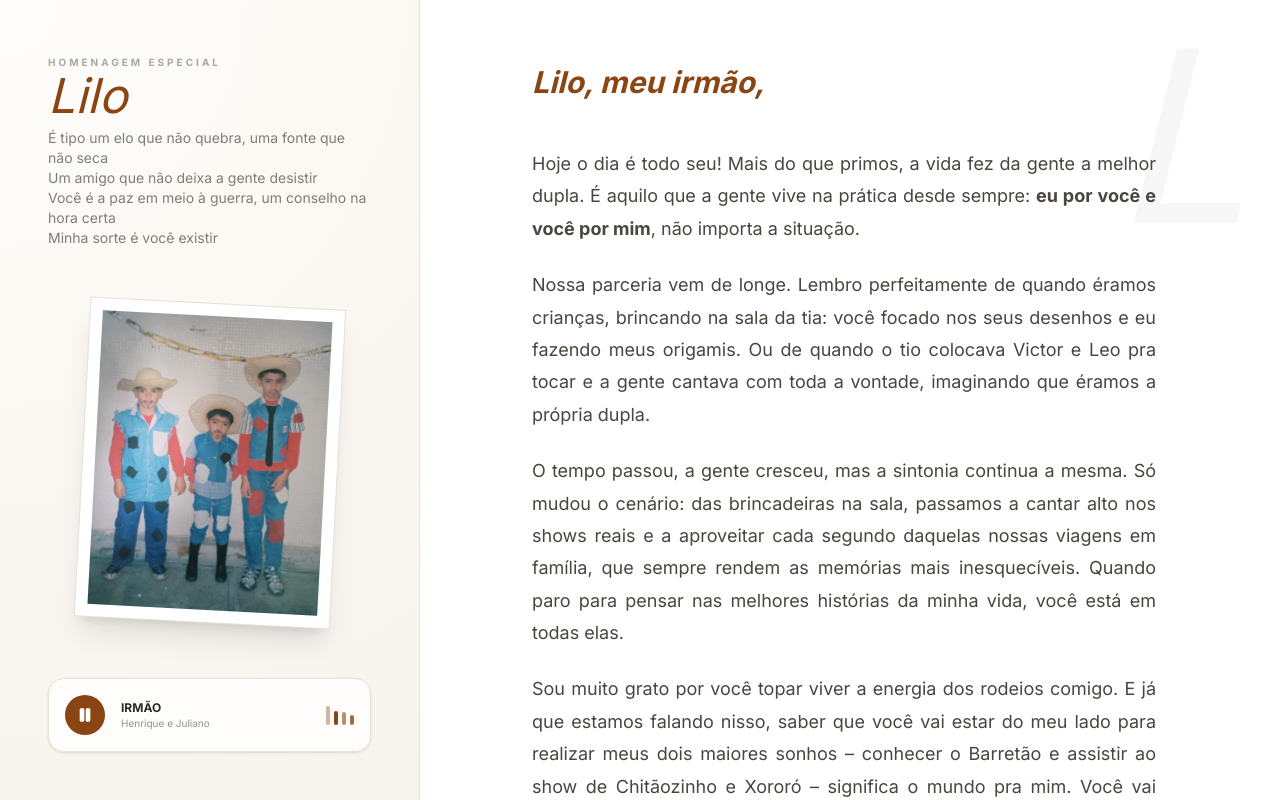
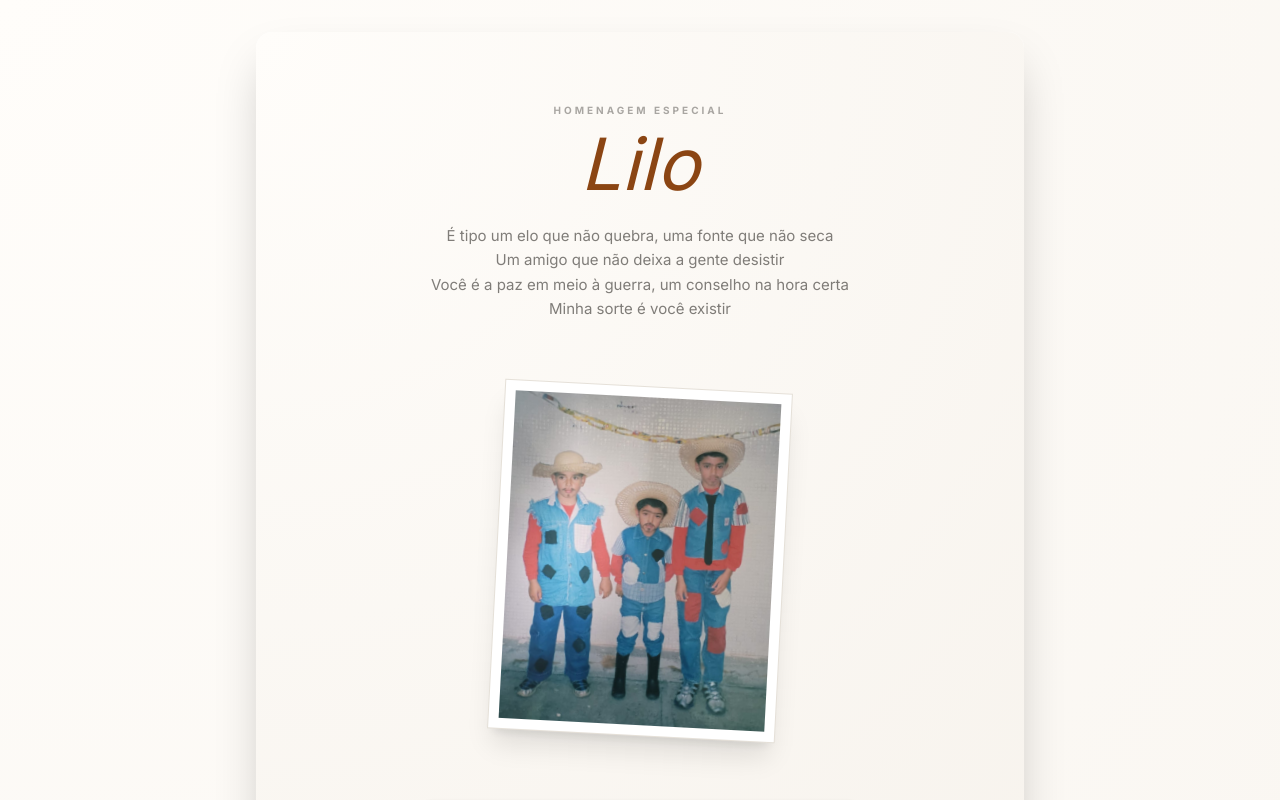
Before and after one commit to Oldwestdeveloper/homenagem-lilo, a Next.js app: page / in a window 1280 px wide. Both pictures are taken after a click on the button "AQUI ESTÁ O VERDADEIRO TEXTO!". Shown: the top 800 px of the page. Built offline with nearby package versions, Linux system fonts and the light colour scheme; a web font is replaced by a local one.

Commit message:
Fix layout

```diff
--- a/app/page.tsx
+++ b/app/page.tsx
@@ -1,56 +1,67 @@
-'use client';
+"use client"
 
-import { useState, useEffect, useRef } from 'react';
-import { motion, AnimatePresence } from 'motion/react';
-import Image from 'next/image';
-import { Play, Pause } from 'lucide-react';
+import { useState, useEffect, useRef } from "react"
+import { motion, AnimatePresence } from "motion/react"
+import Image from "next/image"
+import { Play, Pause } from "lucide-react"
 
 export default function Home() {
-  const [isOpen, setIsOpen] = useState(false);
-  const [showAdultPhoto, setShowAdultPhoto] = useState(false);
-  const [isPlaying, setIsPlaying] = useState(false);
-  const audioRef = useRef<HTMLAudioElement>(null);
+  const [isOpen, setIsOpen] = useState(false)
+  const [showAdultPhoto, setShowAdultPhoto] = useState(false)
+  const [isPlaying, setIsPlaying] = useState(false)
+  const audioRef = useRef<HTMLAudioElement>(null)
 
   const handleOpen = () => {
-    setIsOpen(true);
+    setIsOpen(true)
     if (audioRef.current) {
-      audioRef.current.volume = 0.5;
-      audioRef.current.play().then(() => {
-        setIsPlaying(true);
-      }).catch((e) => {
-        console.error('Erro ao tocar áudio (pode estar ausente ou bloqueado):', e);
-      });
+      audioRef.current.volume = 0.5
+      audioRef.current
+        .play()
+        .then(() => {
+          setIsPlaying(true)
+        })
+        .catch((e) => {
+          console.error(
+            "Erro ao tocar áudio (pode estar ausente ou bloqueado):",
+            e,
+          )
+        })
     }
-  };
+  }
 
   const toggleAudio = () => {
     if (audioRef.current) {
       if (isPlaying) {
-        audioRef.current.pause();
-        setIsPlaying(false);
+        audioRef.current.pause()
+        setIsPlaying(false)
       } else {
-        audioRef.current.play().then(() => {
-          setIsPlaying(true);
-        }).catch((e) => {
-          console.error('Erro ao tocar áudio:', e);
-          alert("O arquivo de áudio não foi encontrado ou não é suportado. Certifique-se de adicionar 'irmao.mp3' na pasta 'public/audio/'.");
-        });
+        audioRef.current
+          .play()
+          .then(() => {
+            setIsPlaying(true)
+          })
+          .catch((e) => {
+            console.error("Erro ao tocar áudio:", e)
+            alert(
+              "O arquivo de áudio não foi encontrado ou não é suportado. Certifique-se de adicionar 'irmao.mp3' na pasta 'public/audio/'.",
+            )
+          })
       }
     }
-  };
+  }
 
   useEffect(() => {
     if (isOpen) {
       // 5 seconds after opening, change the photo from child to adult
       const timer = setTimeout(() => {
-        setShowAdultPhoto(true);
-      }, 5000);
-      return () => clearTimeout(timer);
+        setShowAdultPhoto(true)
+      }, 5000)
+      return () => clearTimeout(timer)
     }
-  }, [isOpen]);
+  }, [isOpen])
 
   return (
-    <main className="relative min-h-[100dvh] lg:h-screen w-full bg-[radial-gradient(circle_at_top_left,#fffdfa_0%,#f7f3ed_100%)] text-[#2d2a26] overflow-x-hidden lg:overflow-hidden">
+    <main className="relative min-h-screen w-full overflow-x-hidden bg-[radial-gradient(circle_at_top_left,#fffdfa_0%,#f7f3ed_100%)] text-[#2d2a26]">
       {/* Hidden audio element */}
       <audio
         ref={audioRef}
@@ -65,16 +76,18 @@ export default function Home() {
             key="intro"
             initial={{ opacity: 0, y: 20 }}
             animate={{ opacity: 1, y: 0 }}
-            exit={{ opacity: 0, scale: 0.95, filter: 'blur(10px)' }}
+            exit={{ opacity: 0, scale: 0.95, filter: "blur(10px)" }}
             transition={{ duration: 0.8, ease: "easeInOut" }}
-            className="flex flex-col items-center justify-center min-h-[100dvh] space-y-12"
+            className="flex min-h-[100dvh] flex-col items-center justify-center space-y-12"
           >
             <div className="space-y-4 text-center">
-              <span className="text-[10px] tracking-[0.3em] uppercase opacity-40 font-bold">Homenagem Especial</span>
-              <h1 className="font-playfair text-6xl sm:text-7xl md:text-8xl text-center text-[#8b4513] italic leading-tight">
-                LILO
+              <span className="text-[10px] font-bold tracking-[0.3em] uppercase opacity-40">
+                Homenagem Especial
+              </span>
+              <h1 className="font-playfair text-center text-6xl leading-tight text-[#8b4513] italic sm:text-7xl md:text-8xl">
+                Lilo
               </h1>
-              <span className="text-[10px] tracking-[0.3em] uppercase opacity-40 font-bold">
+              <span className="text-[10px] font-bold tracking-[0.3em] uppercase opacity-40">
                 Cê foi melhor do que eu pedi <br />
                 Quem te mandou foi Deus
               </span>
@@ -83,7 +96,7 @@ export default function Home() {
               whileHover={{ scale: 1.05 }}
               whileTap={{ scale: 0.95 }}
               onClick={handleOpen}
-              className="px-8 py-4 bg-[#8b4513] text-white uppercase tracking-[0.2em] text-xs hover:bg-[#6b3510] transition-colors shadow-2xl rounded-lg font-bold"
+              className="rounded-lg bg-[#8b4513] px-8 py-4 text-xs font-bold tracking-[0.2em] text-white uppercase shadow-2xl transition-colors hover:bg-[#6b3510]"
             >
               Aqui está o verdadeiro texto!
             </motion.button>
@@ -94,23 +107,32 @@ export default function Home() {
             initial={{ opacity: 0 }}
             animate={{ opacity: 1 }}
             transition={{ duration: 1.5, ease: "easeOut" }}
-            className="w-full min-h-[100dvh] lg:h-full flex flex-col lg:flex-row relative z-10"
+            className="relative z-10 mx-auto flex min-h-screen w-full max-w-3xl flex-col overflow-hidden bg-white md:my-8 md:min-h-0 md:rounded-2xl md:shadow-2xl"
           >
-            {/* Left sidebar */}
-            <div className="w-full lg:w-[420px] shrink-0 flex flex-col p-8 lg:p-12 justify-between border-b lg:border-b-0 lg:border-r border-[#e8e2d8] z-20 lg:h-full lg:sticky lg:top-0 bg-[radial-gradient(circle_at_top_left,#fffdfa_0%,#f7f3ed_100%)]">
-              <div className="space-y-1 text-center lg:text-left mb-12 lg:mb-0">
-                <span className="text-[10px] tracking-[0.3em] uppercase opacity-40 font-bold">Homenagem Especial</span>
-                <h1 className="text-5xl font-playfair italic text-[#8b4513] leading-none">Lilo</h1>
-                <p className="text-sm opacity-60 mt-2">É tipo um elo que não quebra, uma fonte que não seca <br />
-                  Um amigo que não deixa a gente desistir <br />
-                  Você é a paz em meio à guerra, um conselho na hora certa <br />
-                  Minha sorte é você existir</p>
+            {/* Header Details (Top) */}
+            <div className="z-20 flex w-full flex-col items-center border-b-0 border-[#e8e2d8] bg-[radial-gradient(circle_at_top_left,#fffdfa_0%,#f7f3ed_100%)] p-6 pb-0 text-center md:border-b md:p-12 md:pb-8">
+              <div className="mt-4 mb-8 space-y-1">
+                <span className="text-[10px] font-bold tracking-[0.3em] uppercase opacity-40">
+                  Homenagem Especial
+                </span>
+                <h1 className="font-playfair mt-2 text-6xl leading-none text-[#8b4513] italic md:text-7xl">
+                  Lilo
+                </h1>
+                <p className="mx-auto mt-4 max-w-lg text-sm leading-relaxed opacity-60 md:mt-6 md:text-[15px]">
+                  É tipo um elo que não quebra, uma fonte que não seca{" "}
+                  <br className="hidden md:block" />
+                  Um amigo que não deixa a gente desistir{" "}
+                  <br className="hidden md:block" />
+                  Você é a paz em meio à guerra, um conselho na hora certa{" "}
+                  <br className="hidden md:block" />
+                  Minha sorte é você existir
+                </p>
               </div>
 
               {/* Photos */}
-              <div className="relative flex items-center justify-center py-10 my-auto lg:my-0">
-                <div className="rotate-3 bg-white p-3 w-64 h-80 border border-[#e5e0d8] shadow-xl relative z-10 transition-transform duration-300 hover:scale-[1.02]">
-                  <div className="relative w-full h-full bg-[#dcd7ce] overflow-hidden">
+              <div className="relative flex w-full items-center justify-center pt-2 pb-6 md:py-8">
+                <div className="relative z-10 h-72 w-60 rotate-3 border border-[#e5e0d8] bg-white p-2.5 shadow-xl transition-transform duration-300 hover:scale-[1.02] md:h-[350px] md:w-72">
+                  <div className="relative h-full w-full overflow-hidden bg-[#dcd7ce]">
                     <AnimatePresence mode="sync">
                       {!showAdultPhoto && (
                         <motion.div
@@ -155,46 +177,99 @@ export default function Home() {
               </div>
 
               {/* Audio indicator */}
-              <div className="bg-white/80 border border-[#e8e2d8] p-4 rounded-2xl flex items-center gap-4 shadow-sm backdrop-blur-md mt-12 lg:mt-0">
+              <div className="mt-6 mb-6 flex w-full max-w-md items-center justify-between rounded-2xl border border-[#e8e2d8] bg-white/90 p-4 shadow-sm backdrop-blur-md md:mt-8 md:mb-0 md:p-5">
+                <div className="flex items-center gap-4">
                   <button
                     onClick={toggleAudio}
-                  className="w-10 h-10 bg-[#8b4513] rounded-full flex items-center justify-center shadow-inner hover:scale-105 active:scale-95 transition-transform text-white cursor-pointer z-10"
+                    className="z-10 flex h-12 w-12 cursor-pointer items-center justify-center rounded-full bg-[#8b4513] text-white shadow-inner transition-transform hover:scale-105 active:scale-95"
                     aria-label={isPlaying ? "Pausar música" : "Tocar música"}
                   >
                     {isPlaying ? (
-                    <Pause size={16} className="fill-current" />
+                      <Pause size={18} className="fill-current" />
                     ) : (
-                    <Play size={16} className="fill-current ml-1" />
+                      <Play size={18} className="ml-1 fill-current" />
                     )}
                   </button>
-                <div className="flex flex-col">
-                  <span className="text-xs font-bold text-[#2d2a26]">IRMÃO</span>
-                  <span className="text-[10px] opacity-50 text-[#2d2a26]">Henrique e Juliano</span>
+                  <div className="flex flex-col text-left">
+                    <span className="text-sm font-bold tracking-[0.2em] text-[#2d2a26] uppercase md:text-[15px]">
+                      Irmão
+                    </span>
+                    <span className="text-[11px] text-[#2d2a26] opacity-60 md:text-xs">
+                      Henrique e Juliano
+                    </span>
                   </div>
-                <div className="ml-auto flex gap-1 items-end h-5">
-                  <motion.div animate={isPlaying ? { height: ["40%", "100%", "60%", "100%", "40%"] } : { height: "10%" }} transition={isPlaying ? { repeat: Infinity, duration: 1.2 } : { duration: 0.3 }} className="w-1 bg-[#8b4513]/40 rounded-full"></motion.div>
-                  <motion.div animate={isPlaying ? { height: ["80%", "40%", "100%", "60%", "80%"] } : { height: "20%" }} transition={isPlaying ? { repeat: Infinity, duration: 1.5 } : { duration: 0.3 }} className="w-1 bg-[#8b4513] rounded-full"></motion.div>
-                  <motion.div animate={isPlaying ? { height: ["100%", "60%", "80%", "40%", "100%"] } : { height: "15%" }} transition={isPlaying ? { repeat: Infinity, duration: 1.1 } : { duration: 0.3 }} className="w-1 bg-[#8b4513]/60 rounded-full"></motion.div>
-                  <motion.div animate={isPlaying ? { height: ["60%", "100%", "40%", "80%", "60%"] } : { height: "25%" }} transition={isPlaying ? { repeat: Infinity, duration: 1.3 } : { duration: 0.3 }} className="w-1 bg-[#8b4513]/80 rounded-full"></motion.div>
+                </div>
+                <div className="flex h-6 items-end gap-1.5 pr-2 md:h-7">
+                  <motion.div
+                    animate={
+                      isPlaying
+                        ? { height: ["40%", "100%", "60%", "100%", "40%"] }
+                        : { height: "10%" }
+                    }
+                    transition={
+                      isPlaying
+                        ? { repeat: Infinity, duration: 1.2 }
+                        : { duration: 0.3 }
+                    }
+                    className="w-1.5 rounded-full bg-[#8b4513]/40"
+                  ></motion.div>
+                  <motion.div
+                    animate={
+                      isPlaying
+                        ? { height: ["80%", "40%", "100%", "60%", "80%"] }
+                        : { height: "20%" }
+                    }
+                    transition={
+                      isPlaying
+                        ? { repeat: Infinity, duration: 1.5 }
+                        : { duration: 0.3 }
+                    }
+                    className="w-1.5 rounded-full bg-[#8b4513]"
+                  ></motion.div>
+                  <motion.div
+                    animate={
+                      isPlaying
+                        ? { height: ["100%", "60%", "80%", "40%", "100%"] }
+                        : { height: "15%" }
+                    }
+                    transition={
+                      isPlaying
+                        ? { repeat: Infinity, duration: 1.1 }
+                        : { duration: 0.3 }
+                    }
+                    className="w-1.5 rounded-full bg-[#8b4513]/60"
+                  ></motion.div>
+                  <motion.div
+                    animate={
+                      isPlaying
+                        ? { height: ["60%", "100%", "40%", "80%", "60%"] }
+                        : { height: "25%" }
+                    }
+                    transition={
+                      isPlaying
+                        ? { repeat: Infinity, duration: 1.3 }
+                        : { duration: 0.3 }
+                    }
+                    className="w-1.5 rounded-full bg-[#8b4513]/80"
+                  ></motion.div>
                 </div>
               </div>
             </div>
 
             {/* Letter Content Section */}
-            <div className="flex-1 bg-white relative lg:shadow-2xl z-10 lg:h-full lg:overflow-y-auto overflow-x-hidden">
-              {/* Background L */}
-              <div className="fixed lg:absolute top-0 right-0 p-8 lg:p-12 opacity-[0.03] text-[15rem] font-playfair select-none italic pointer-events-none leading-none -mt-8 -mr-4 overflow-hidden">L</div>
-
+            <div className="relative z-10 flex-1 overflow-hidden bg-white">
               <motion.div
                 initial={{ opacity: 0, y: 40 }}
                 animate={{ opacity: 1, y: 0 }}
                 transition={{ duration: 1.2, delay: 0.6, ease: "easeOut" }}
-                className="h-full flex flex-col px-6 py-12 lg:p-16 relative z-10 max-w-3xl mx-auto xl:mx-0 xl:ml-12"
+                className="relative z-10 mx-auto flex h-full max-w-4xl flex-col px-6 py-12 md:px-12 md:py-16"
               >
-                <div className="flex-1 lg:pr-4">
-                  <h2 className="font-playfair text-2xl lg:text-3xl mb-8 lg:mb-12 text-[#8b4513] italic font-bold">Lilo, meu irmão,</h2>
+                <div className="flex-1">
+                  <h2 className="font-playfair mb-8 text-2xl font-bold text-[#8b4513] italic md:mb-12 md:text-3xl">
+                    Lilo, meu irmão,
+                  </h2>
 
-                  <div className="font-playfair text-[#4a453e] text-[16px] md:text-[18px] leading-[1.8] space-y-6 text-justify">
+                  <div className="font-playfair space-y-6 text-justify text-[16px] leading-[1.8] text-[#4a453e] md:text-[18px]">
                     <p>
                       Hoje o dia é todo seu! Mais do que primos, a vida fez da
                       gente a melhor dupla. É aquilo que a gente vive na prática
@@ -250,13 +325,17 @@ export default function Home() {
                   </div>
                 </div>
 
-                <div className="mt-16 pt-8 border-t border-[#f0ede8] flex flex-col sm:flex-row justify-between items-start sm:items-end gap-6 sm:gap-0 pb-12 lg:pb-0">
-                  <div className="font-playfair text-[#8b4513] italic opacity-80 text-xl font-medium max-w-[280px] leading-snug">
-                    Feliz aniversário e tamo junto sempre! Te amo meu irmão.
+                <div className="mt-16 flex flex-col items-start justify-between gap-6 border-t border-[#f0ede8] pt-8 pb-12 sm:flex-row sm:items-end sm:gap-0 lg:pb-0">
+                  <div className="font-playfair max-w-[280px] text-xl leading-snug font-medium text-[#8b4513] italic opacity-80">
+                    Feliz aniversário e tamo junto sempre!
                   </div>
-                  <div className="text-left sm:text-right mt-4 sm:mt-0">
-                    <p className="text-[10px] uppercase tracking-widest opacity-40 font-bold mb-1">Com carinho,</p>
-                    <p className="font-playfair text-2xl font-bold italic text-[#2d2a26]">Guilherme</p>
+                  <div className="mt-4 text-left sm:mt-0 sm:text-right">
+                    <p className="mb-1 text-[10px] font-bold tracking-widest uppercase opacity-40">
+                      Com carinho,
+                    </p>
+                    <p className="font-playfair text-2xl font-bold text-[#2d2a26] italic">
+                      Guilherme
+                    </p>
                   </div>
                 </div>
               </motion.div>
@@ -265,5 +344,5 @@ export default function Home() {
         )}
       </AnimatePresence>
     </main>
-  );
+  )
 }
```
Also changed, not shown: package.json (+9 -0 lines), 1 other file (tests, documents, lock files or other folders). Lines whose indentation alone changed are shown as unchanged.
